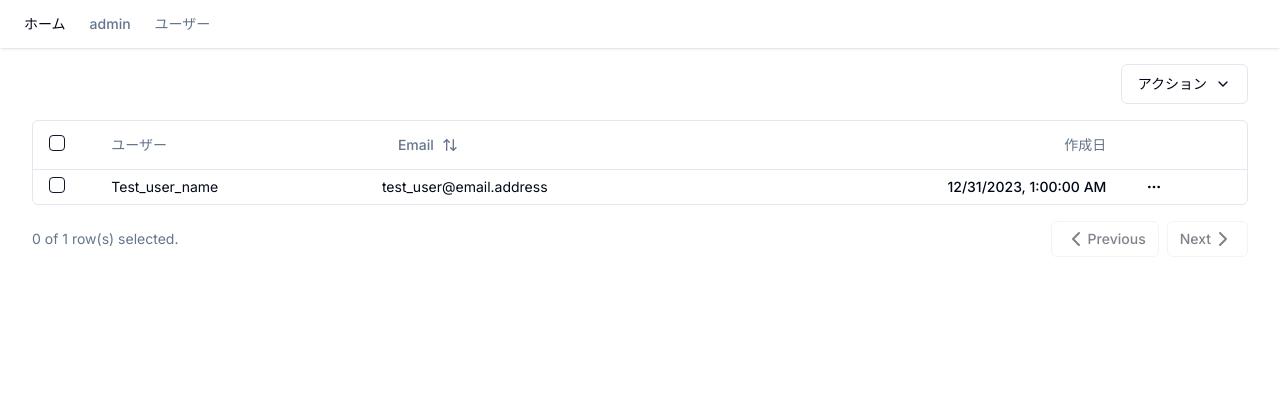
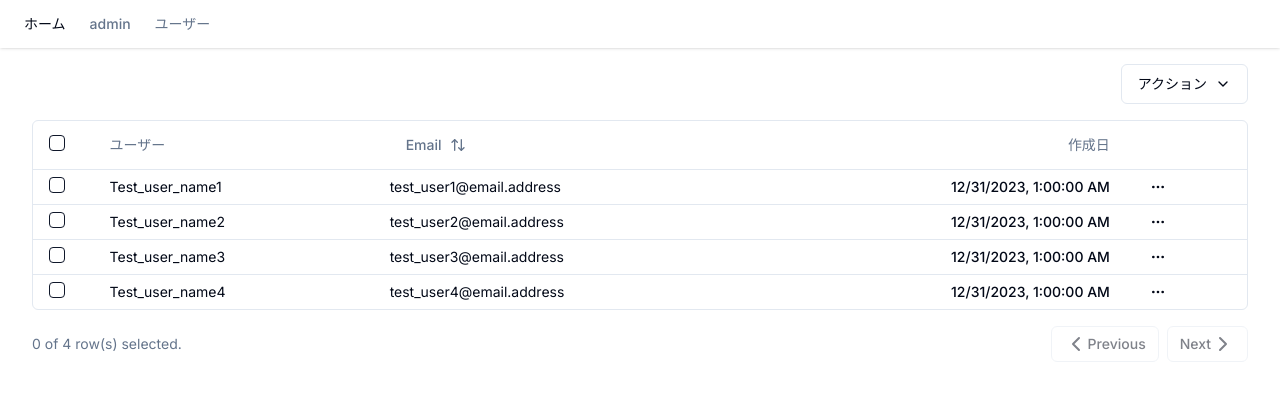
Before and after one commit to ITP-system/cognito-lambda-edge, a Next.js app in the folder src/app_admin/: page /admin/user in a window 1280 px wide. Shown: the top 396 px of the page. Built offline with nearby package versions, Linux system fonts and the light colour scheme.

Commit message:
app_admin: testdata

```diff
--- a/src/app_admin/app/admin/user/page.tsx
+++ b/src/app_admin/app/admin/user/page.tsx
@@ -8,11 +8,50 @@ import UserList from "./component/userlist";
 const data: UserDataType = {
   Users: [
     {
-      Username: "test_user_name",
+      Username: "test_user_name1",
       Attributes: [
         {
           Name: "email",
-          Value: "test_user@email.address",
+          Value: "test_user1@email.address",
+        },
+      ],
+      UserCreateDate: "2023-12-31T10:00:00.000000+09:00",
+      UserLastModifiedDate: "2023-12-31T10:00:00.000000+09:00",
+      Enabled: true,
+      UserStatus: "Test",
+    },
+    {
+      Username: "test_user_name2",
+      Attributes: [
+        {
+          Name: "email",
+          Value: "test_user2@email.address",
+        },
+      ],
+      UserCreateDate: "2023-12-31T10:00:00.000000+09:00",
+      UserLastModifiedDate: "2023-12-31T10:00:00.000000+09:00",
+      Enabled: true,
+      UserStatus: "Test",
+    },
+    {
+      Username: "test_user_name3",
+      Attributes: [
+        {
+          Name: "email",
+          Value: "test_user3@email.address",
+        },
+      ],
+      UserCreateDate: "2023-12-31T10:00:00.000000+09:00",
+      UserLastModifiedDate: "2023-12-31T10:00:00.000000+09:00",
+      Enabled: true,
+      UserStatus: "Test",
+    },
+    {
+      Username: "test_user_name4",
+      Attributes: [
+        {
+          Name: "email",
+          Value: "test_user4@email.address",
         },
       ],
       UserCreateDate: "2023-12-31T10:00:00.000000+09:00",
```
